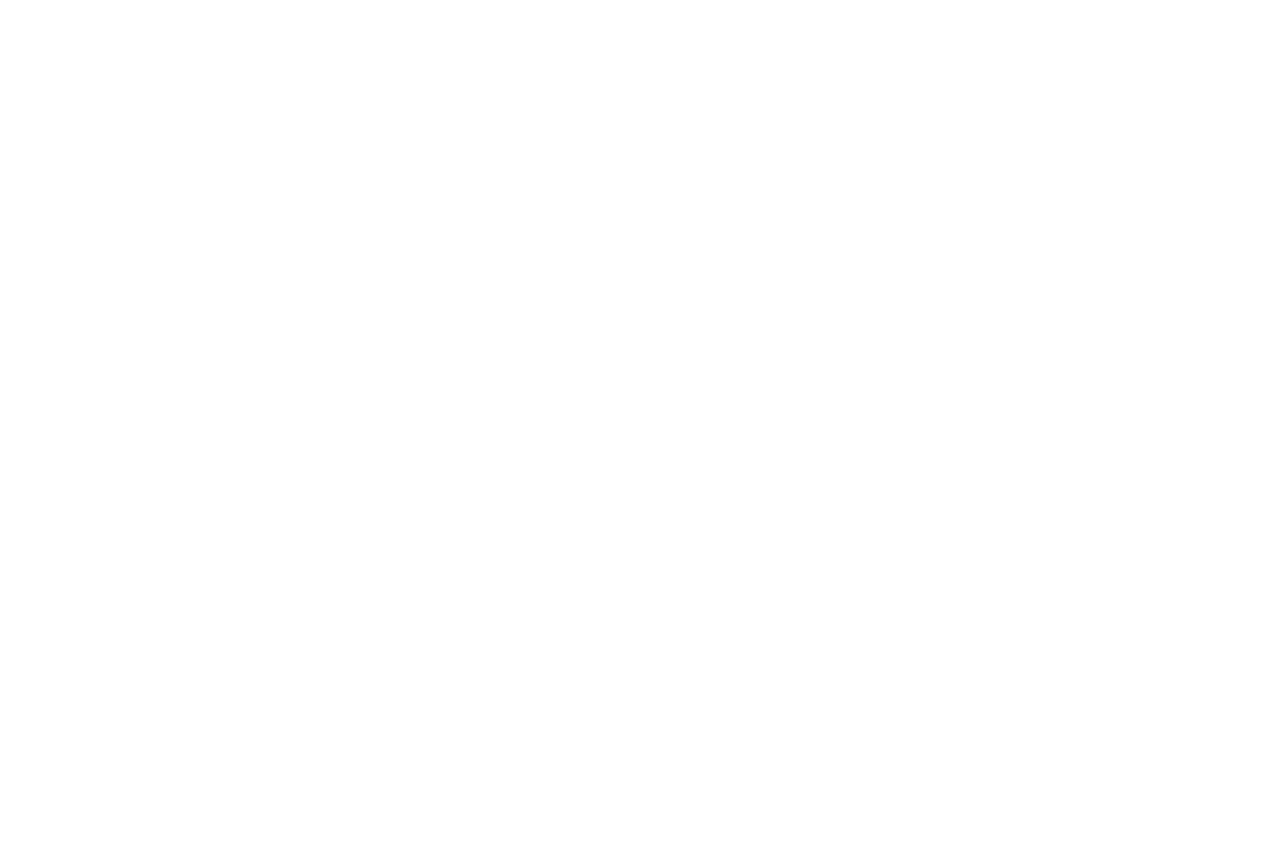
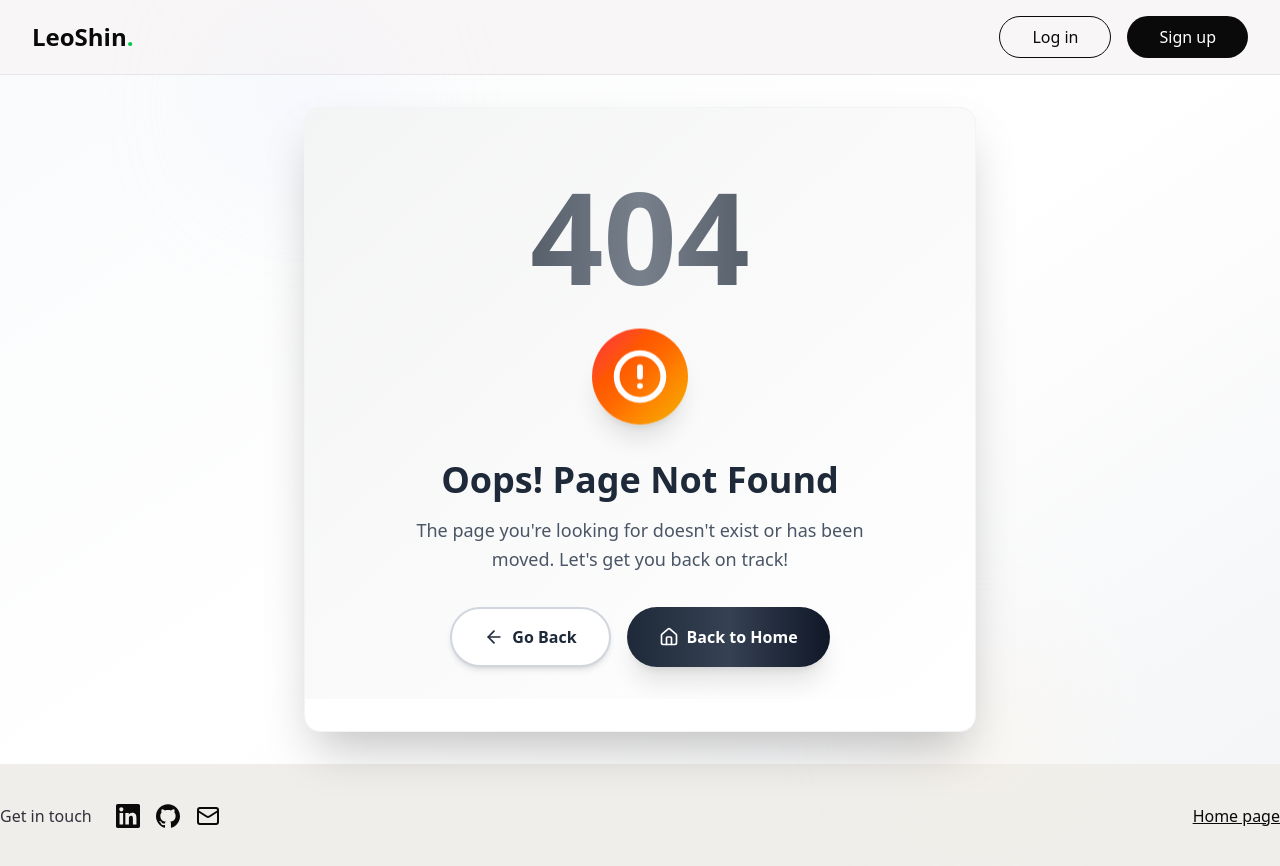
Before and after one commit to leoshingkung1122/LeoShin-Blog-App, a React (Vite) app: page /404 in a window 1280 px wide. Before the commit this address had no page. Before the commit the page ends 800 px from the top, so only its background shows below. Built offline with nearby package versions, Linux system fonts and the light colour scheme.

Commit message:
feat: add NotFoundPage component and update routing in App; enhance ViewPost to handle 404 errors and redirect to NotFoundPage

```diff
--- a/src/App.tsx
+++ b/src/App.tsx
@@ -1,5 +1,6 @@
 import HomePage from "./pages/HomePage";
 import ViewPostPage from "./pages/ViewPostPage";
+import NotFoundPage from "./pages/NotFoundPage";
 import { BrowserRouter as Router, Route, Routes } from "react-router-dom";
 import { Toaster } from "@/components/ui/sonner";
 
@@ -10,6 +11,8 @@ function App() {
         <Routes>
           <Route path="/" element={<HomePage />} />
           <Route path="/post/:postId" element={<ViewPostPage />} />
+          <Route path="/404" element={<NotFoundPage />} />
+          <Route path="*" element={<NotFoundPage />} />
         </Routes>
       </Router>
       <Toaster
--- a/src/components/ui/ViewPost.tsx
+++ b/src/components/ui/ViewPost.tsx
@@ -1,4 +1,4 @@
-import { useParams } from "react-router-dom";
+import { useParams, useNavigate } from "react-router-dom";
 import { useEffect, useState } from "react";
 import axios from "axios";
 import LoadingScreen from "./LoadingScreen";
@@ -18,8 +18,10 @@ function ViewPost() {
   const [content, setContent] = useState("");
   const [likes, setLikes] = useState(0);
   const [isLoading, setIsLoading] = useState(false);
+  const [postNotFound, setPostNotFound] = useState(false);
   const { postId } = useParams();
   const [isDialogOpen, setIsDialogOpen] = useState(false);
+  const navigate = useNavigate();
 
   useEffect(() => {
     getPost();
@@ -43,11 +45,30 @@ function ViewPost() {
     } catch (error) {
       console.log(error);
       setIsLoading(false);
+      // Check if it's a 404 error (post not found)
+      if (axios.isAxiosError(error) && error.response?.status === 404) {
+        setPostNotFound(true);
+        // Redirect to 404 page after a short delay
+        setTimeout(() => {
+          navigate("/404", { replace: true });
+        }, 1000);
+      }
     }
   };
 
   if (isLoading) {
     return <LoadingScreen />;
+  }
+
+  if (postNotFound) {
+    return (
+      <div className="flex items-center justify-center min-h-[calc(100vh-200px)]">
+        <div className="text-center">
+          <h2 className="text-2xl font-bold text-gray-800 mb-4">Post Not Found</h2>
+          <p className="text-gray-600">Redirecting to 404 page...</p>
+        </div>
+      </div>
+    );
   }
 
   return (
--- /dev/null
+++ b/src/pages/NotFoundPage.tsx
@@ -0,0 +1,73 @@
+import NavBar from "@/components/ui/navbar";
+import Footer from "@/components/ui/footer";
+import { Home, AlertCircle, ArrowLeft } from "lucide-react";
+import { useNavigate } from "react-router-dom";
+
+export default function NotFoundPage() {
+  const navigate = useNavigate();
+  return (
+    <div className="flex flex-col min-h-screen bg-gradient-to-br from-gray-50 via-white to-gray-100">
+      <NavBar />
+      <main className="flex-grow flex items-center justify-center p-4 my-4">
+        <div className="flex flex-col items-center w-full max-w-2xl relative">
+          {/* Decorative elements */}
+          <div className="absolute -top-20 -left-20 w-40 h-40 bg-gradient-to-br from-blue-100 to-purple-100 rounded-full blur-3xl opacity-30" />
+          <div className="absolute -bottom-20 -right-20 w-40 h-40 bg-gradient-to-br from-pink-100 to-yellow-100 rounded-full blur-3xl opacity-30" />
+
+          {/* Main content card */}
+          <div className="flex flex-col space-y-8 items-center w-full bg-white rounded-2xl shadow-2xl px-6 sm:px-20 py-16 relative overflow-hidden border border-gray-100">
+            {/* Animated background pattern */}
+            <div className="absolute inset-0 opacity-5">
+              <div className="absolute top-0 left-0 w-full h-full bg-gradient-to-br from-gray-800 to-transparent"></div>
+            </div>
+
+            {/* 404 Large Number */}
+            <div className="relative z-10">
+              <h1 className="text-9xl font-extrabold text-transparent bg-clip-text bg-gradient-to-r from-gray-800 via-gray-600 to-gray-800 animate-pulse">
+                404
+              </h1>
+            </div>
+
+            {/* Icon with animation */}
+            <div className="relative z-10">
+              <div className="h-24 w-24 bg-gradient-to-br from-red-500 via-orange-500 to-yellow-500 rounded-full flex items-center justify-center shadow-xl transform hover:scale-110 transition-transform duration-300 animate-bounce">
+                <AlertCircle className="h-14 w-14 text-white" strokeWidth={2.5} />
+              </div>
+            </div>
+
+            {/* Text content */}
+            <div className="text-center space-y-4 relative z-10 max-w-md">
+              <h2 className="text-3xl sm:text-4xl font-bold text-gray-800">
+                Oops! Page Not Found
+              </h2>
+              <p className="text-gray-600 text-base sm:text-lg leading-relaxed">
+                The page you're looking for doesn't exist or has been moved.
+                Let's get you back on track!
+              </p>
+            </div>
+
+            {/* Buttons */}
+            <div className="flex flex-col sm:flex-row gap-4 relative z-10 w-full sm:w-auto">
+              <button
+                onClick={() => navigate(-1)}
+                className="group flex items-center justify-center gap-2 px-8 py-4 bg-white text-gray-800 border-2 border-gray-300 rounded-full hover:border-gray-800 hover:bg-gray-50 transition-all duration-300 font-semibold shadow-md"
+              >
+                <ArrowLeft className="w-5 h-5 group-hover:-translate-x-1 transition-transform duration-300" />
+                Go Back
+              </button>
+
+              <button
+                onClick={() => navigate("/")}
+                className="group flex items-center justify-center gap-2 px-8 py-4 bg-gradient-to-r from-gray-800 via-gray-700 to-gray-900 text-white rounded-full hover:from-gray-900 hover:via-gray-800 hover:to-black transition-all duration-300 font-semibold shadow-xl hover:shadow-2xl transform hover:-translate-y-1"
+              >
+                <Home className="w-5 h-5" />
+                Back to Home
+              </button>
+            </div>
+          </div>
+        </div>
+      </main>
+      <Footer />
+    </div>
+  );
+}
```
